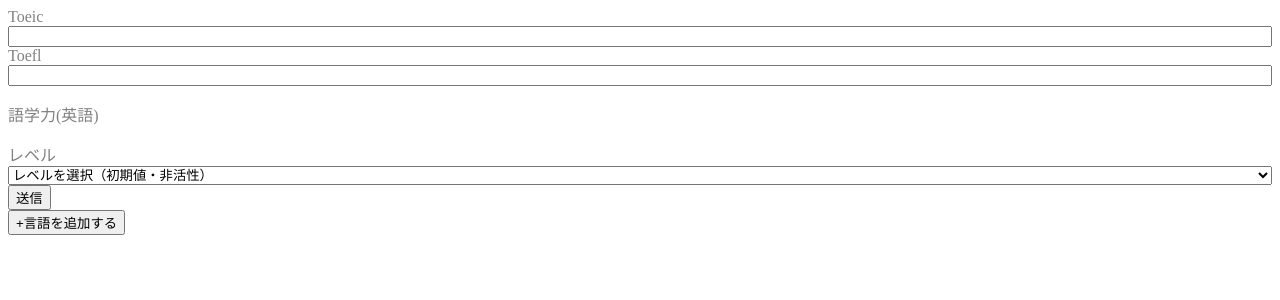
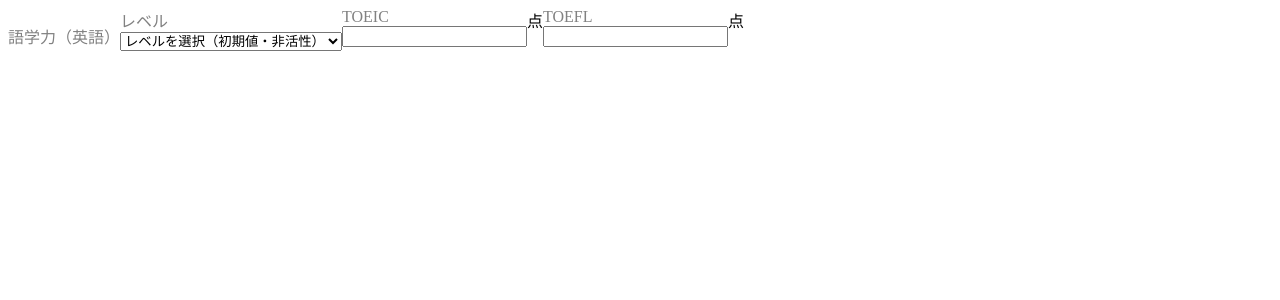
Before and after one commit to bitaKitsui/language-skill-form, a Vue app: page / in a window 1280 px wide. Shown: the top 300 px of the page. Built offline with nearby package versions, Linux system fonts and the light colour scheme.

Commit message:
feat: 英語フォームコンポーネント作成

```diff
--- a/src/App.vue
+++ b/src/App.vue
@@ -1,29 +1,9 @@
 <script setup lang="ts">
-import BaseInput from './components/atoms/BaseInput.vue'
-import BaseTitle from './components/atoms/BaseTitle.vue'
-import BaseSelect from './components/atoms/BaseSelect.vue'
-import { LANGUAGE_LEVEL_SELECTS } from './constants'
-import BaseButton from './components/atoms/BaseButton.vue'
-import BaseIconButton from './components/atoms/BaseIconButton.vue'
+import BaseForm from './components/molecules/BaseForm.vue'
 </script>
 
 <template>
-  <BaseInput :id="'toeic'" :label="'Toeic'" :type="'text'" />
-  <BaseInput :id="'toefl'" :label="'Toefl'" :type="'text'" />
-  <BaseTitle :value="'語学力(英語)'" />
-  <BaseSelect
-    :id="'level'"
-    :label="'レベル'"
-    :name="'level-select'"
-    :options="LANGUAGE_LEVEL_SELECTS"
-  />
-  <BaseButton :type="'button'" :label="'送信'" :color="'primary'" />
-  <BaseIconButton
-    :type="'button'"
-    :label="'言語を追加する'"
-    :color="'primary'"
-    :outlined="true"
-  />
+  <BaseForm />
 </template>
 
 <style></style>
--- /dev/null
+++ b/src/components/molecules/BaseForm.vue
@@ -0,0 +1,34 @@
+<script setup lang="ts">
+import BaseTitle from '../atoms/BaseTitle.vue'
+import BaseInput from '../atoms/BaseInput.vue'
+import BaseSelect from '../atoms/BaseSelect.vue'
+import { LANGUAGE_LEVEL_SELECTS } from '../../constants'
+</script>
+
+<template>
+  <div class="wrapper">
+    <BaseTitle :value="'語学力（英語）'" />
+    <form class="form">
+      <BaseSelect
+        :id="'level'"
+        :label="'レベル'"
+        :name="'select-level'"
+        :options="LANGUAGE_LEVEL_SELECTS"
+      />
+      <BaseInput :id="'toeic'" :label="'TOEIC'" :type="'text'" />
+      <span>点</span>
+      <BaseInput :id="'toefl'" :label="'TOEFL'" :type="'text'" />
+      <span>点</span>
+    </form>
+  </div>
+</template>
+
+<style>
+.wrapper {
+  display: flex;
+}
+
+.form {
+  display: flex;
+}
+</style>
```
